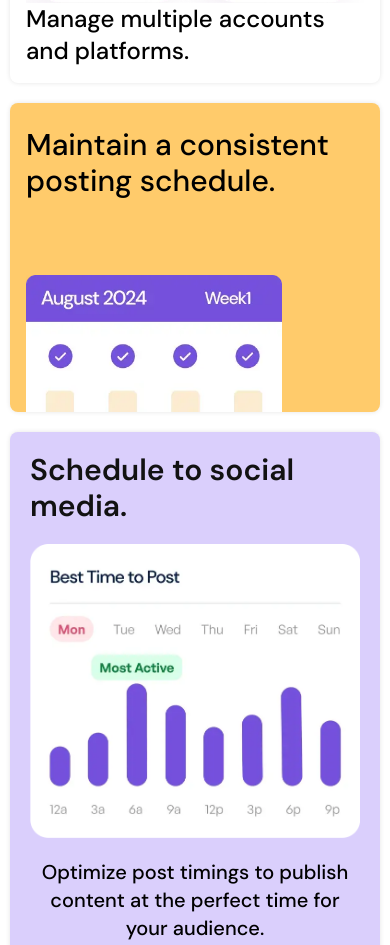
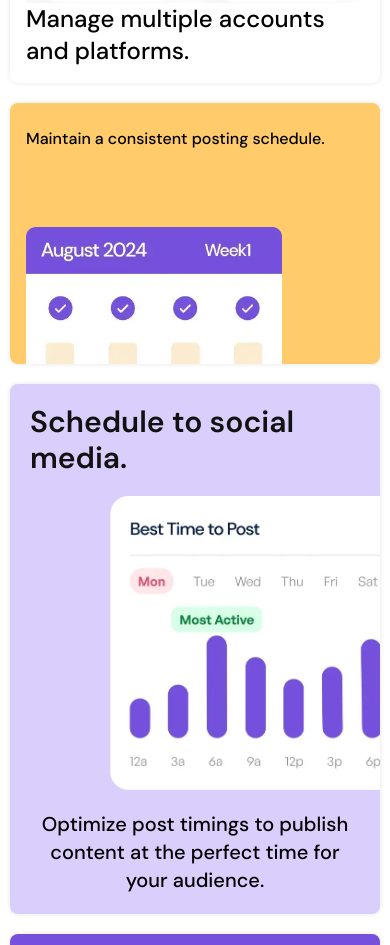
Before and after one commit to obed-smart/bento-grid, a website: page index.html in a window 390 px wide. Shown: the part 457-1402 px from the top of the page. Drawn offline with Linux system fonts and the light colour scheme.

Commit message:
Revert "updated"
This reverts commit d23cf33527a780c69062e7fc2a92953d945059ff.

```diff
--- a/index.html
+++ b/index.html
@@ -60,7 +60,7 @@
         class="bg-customyellow-500 posting items-start  gap-5 lg:gap-0 px-4 pt-6  lg:col-start-7
          lg:col-end-10 lg:row-start-5 lg:row-end-9"
       >
-        <h1 class="lg:text-[1.5rem] text-3xl lg:pr-7 lg:leading-none">Maintain a consistent posting schedule.</h1>
+        <h1 class="lg:text-[1.5rem] lg:pr-7 lg:leading-none">Maintain a consistent posting schedule.</h1>
         <img
           src="./assets/images/illustration-consistent-schedule.webp"
           alt="consistent schedule image"
@@ -74,7 +74,7 @@
         <img
           src="./assets/images/illustration-schedule-posts.webp"
           alt="schedule post image"
-          class="lg:translate-x-20"
+          class="translate-x-20"
         />
         <p class="text-custom text-center text-xl lg:text-start lg:text-[1rem] lg:pr-10">
           Optimize post timings to publish content at the perfect time for your
```
